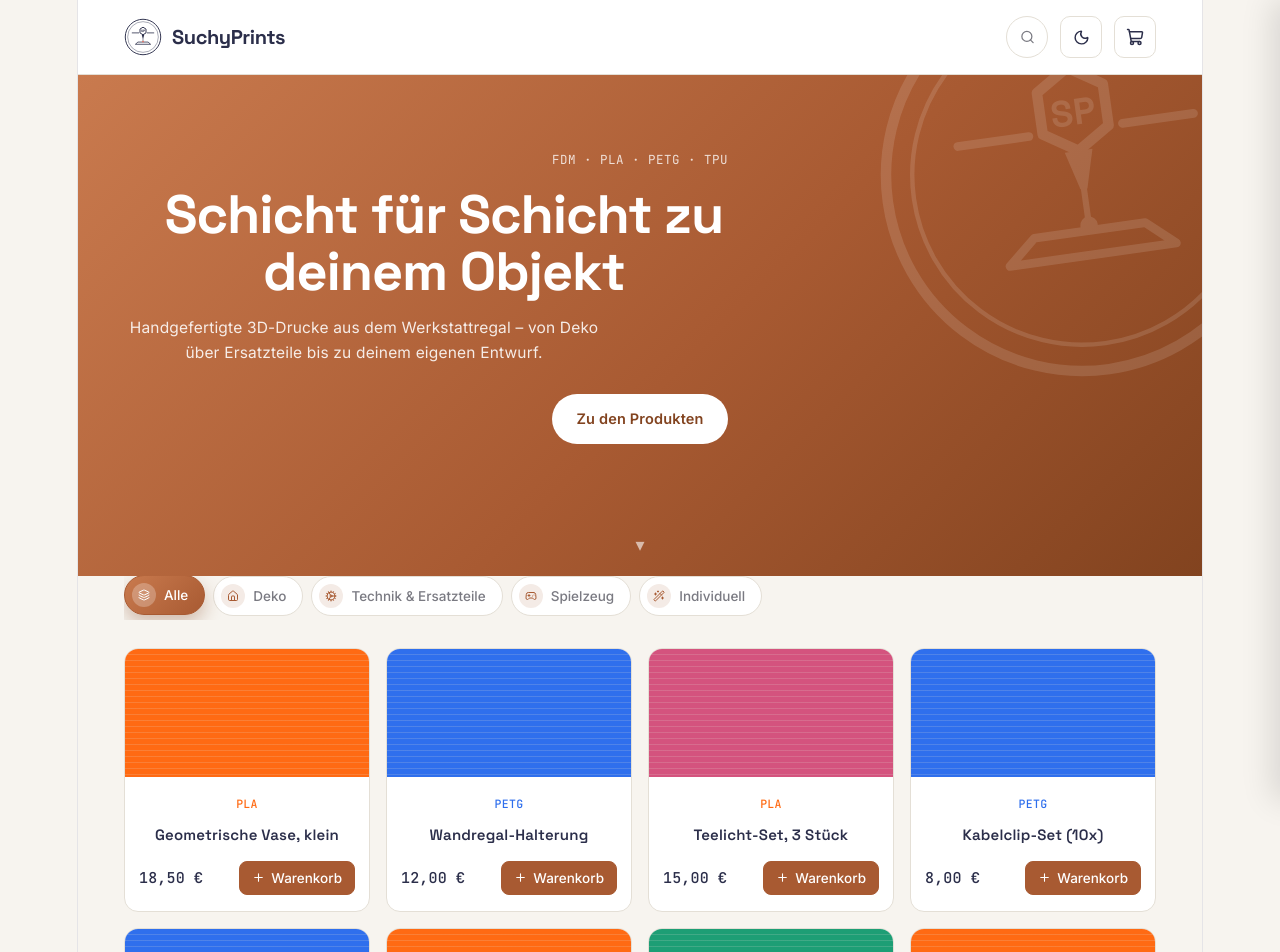
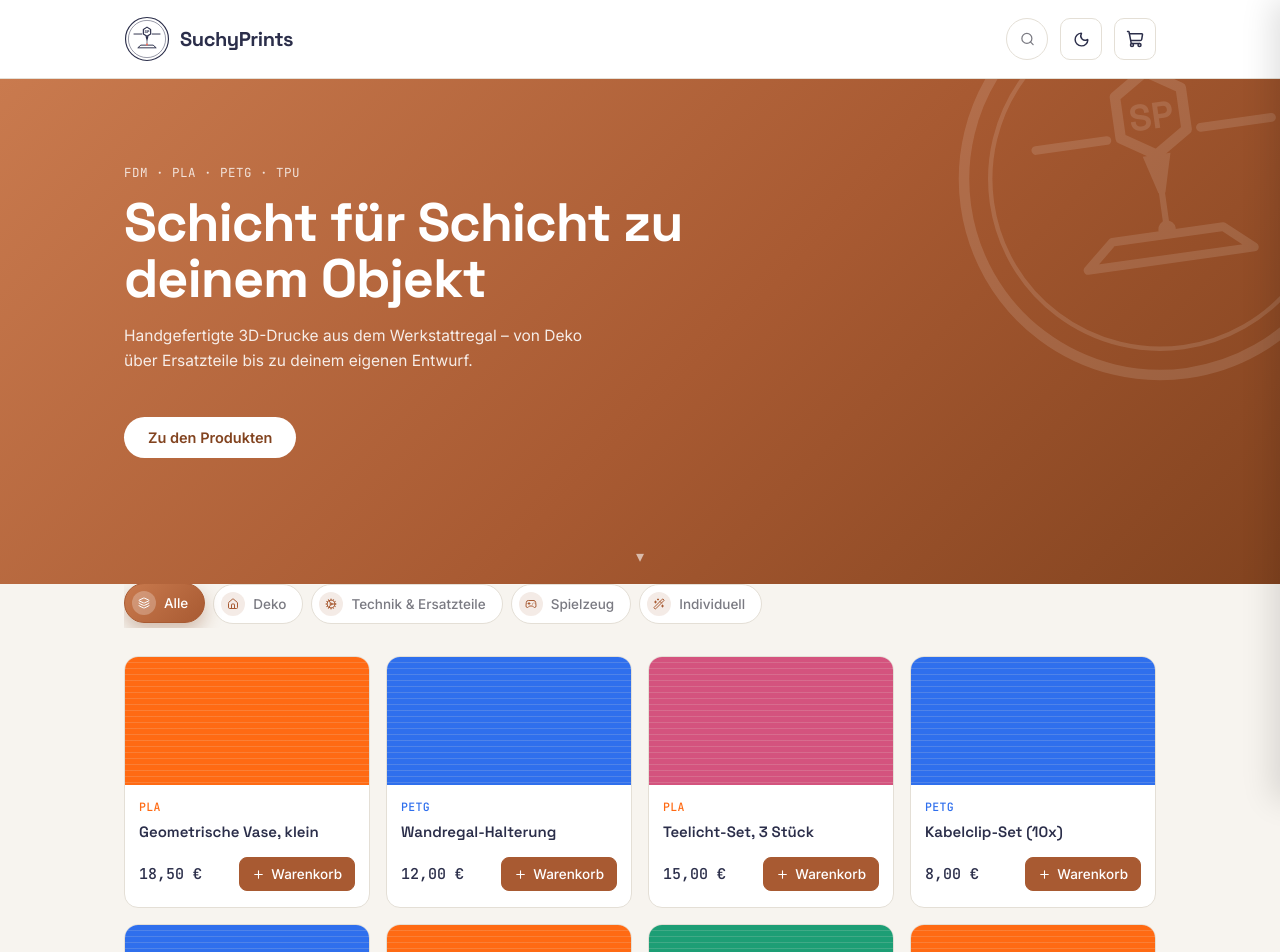
Before and after one commit to Christophsuchy/suchyprints-shop, a React (Vite) app: page / in a window 1280 px wide. Shown: the top 952 px of the page. Built offline with nearby package versions, Linux system fonts and the light colour scheme.

Commit message:
Logo im Dark Mode sichtbar, volle Bildschirmbreite

```diff
--- a/src/Shop.jsx
+++ b/src/Shop.jsx
@@ -412,7 +412,7 @@ export default function Shop() {
         <header style={{ position: "sticky", top: 0, zIndex: 30, background: "var(--surface)", borderBottom: "1px solid var(--line)" }}>
           <div style={{ maxWidth: 1080, margin: "0 auto", padding: "16px 24px", display: "flex", alignItems: "center", justifyContent: "space-between", gap: 16 }}>
             <div style={{ display: "flex", alignItems: "center", gap: 10 }}>
-              <Logo size={38} withText={false} />
+              <Logo size={46} withText={false} color={darkMode ? "#F2EBE3" : "#2B2E4A"} />
               <span style={{ fontFamily: "var(--font-display)", fontWeight: 700, fontSize: 20, letterSpacing: "-0.02em" }}>
                 SuchyPrints
               </span>
@@ -552,7 +552,7 @@ export default function Shop() {
         {/* Footer */}
         <footer style={{ borderTop: "1px solid var(--line)", marginTop: 24 }}>
           <div style={{ maxWidth: 1080, margin: "0 auto", padding: "36px 24px 44px", display: "flex", alignItems: "center", gap: 18, flexWrap: "wrap" }}>
-            <Logo size={64} />
+            <Logo size={64} color={darkMode ? "#F2EBE3" : "#2B2E4A"} />
             <div>
               <p style={{ fontFamily: "var(--font-display)", fontWeight: 700, fontSize: 16, margin: 0 }}>SuchyPrints</p>
               <p style={{ color: "var(--muted)", fontSize: 13, margin: "4px 0 0" }}>
@@ -569,7 +569,7 @@ export default function Shop() {
         <div style={{ height: 4, background: "linear-gradient(90deg, var(--accent-soft), var(--accent), var(--accent-dark))", flexShrink: 0 }} />
         <div style={{ padding: "16px 20px", borderBottom: "1px solid var(--line)", display: "flex", alignItems: "center", justifyContent: "space-between" }}>
           <div style={{ display: "flex", alignItems: "center", gap: 10 }}>
-            <Logo size={26} withText={false} />
+            <Logo size={26} withText={false} color={darkMode ? "#F2EBE3" : "#2B2E4A"} />
             <span style={{ fontFamily: "var(--font-display)", fontWeight: 600, fontSize: 17 }}>Warenkorb</span>
           </div>
           <button onClick={() => setCartOpen(false)} style={{ border: "none", background: "none", cursor: "pointer", padding: 4 }} aria-label="Schließen">
--- a/src/index.css
+++ b/src/index.css
@@ -1,111 +1,15 @@
-:root {
-  --text: #6b6375;
-  --text-h: #08060d;
-  --bg: #fff;
-  --border: #e5e4e7;
-  --code-bg: #f4f3ec;
-  --accent: #aa3bff;
-  --accent-bg: rgba(170, 59, 255, 0.1);
-  --accent-border: rgba(170, 59, 255, 0.5);
-  --social-bg: rgba(244, 243, 236, 0.5);
-  --shadow:
-    rgba(0, 0, 0, 0.1) 0 10px 15px -3px, rgba(0, 0, 0, 0.05) 0 4px 6px -2px;
-
-  --sans: system-ui, 'Segoe UI', Roboto, sans-serif;
-  --heading: system-ui, 'Segoe UI', Roboto, sans-serif;
-  --mono: ui-monospace, Consolas, monospace;
-
-  font: 18px/145% var(--sans);
-  letter-spacing: 0.18px;
-  color-scheme: light dark;
-  color: var(--text);
-  background: var(--bg);
-  font-synthesis: none;
-  text-rendering: optimizeLegibility;
-  -webkit-font-smoothing: antialiased;
-  -moz-osx-font-smoothing: grayscale;
-
-  @media (max-width: 1024px) {
-    font-size: 16px;
-  }
+* {
+  box-sizing: border-box;
 }
 
-@media (prefers-color-scheme: dark) {
-  :root {
-    --text: #9ca3af;
-    --text-h: #f3f4f6;
-    --bg: #16171d;
-    --border: #2e303a;
-    --code-bg: #1f2028;
-    --accent: #c084fc;
-    --accent-bg: rgba(192, 132, 252, 0.15);
-    --accent-border: rgba(192, 132, 252, 0.5);
-    --social-bg: rgba(47, 48, 58, 0.5);
-    --shadow:
-      rgba(0, 0, 0, 0.4) 0 10px 15px -3px, rgba(0, 0, 0, 0.25) 0 4px 6px -2px;
-  }
-
-  #social .button-icon {
-    filter: invert(1) brightness(2);
-  }
-}
-
-body {
+html, body {
   margin: 0;
+  padding: 0;
+  width: 100%;
+  min-height: 100vh;
 }
 
 #root {
-  width: 1126px;
-  max-width: 100%;
-  margin: 0 auto;
-  text-align: center;
-  border-inline: 1px solid var(--border);
-  min-height: 100svh;
-  display: flex;
-  flex-direction: column;
-  box-sizing: border-box;
+  width: 100%;
+  min-height: 100vh;
 }
-
-h1,
-h2 {
-  font-family: var(--heading);
-  font-weight: 500;
-  color: var(--text-h);
-}
-
-h1 {
-  font-size: 56px;
-  letter-spacing: -1.68px;
-  margin: 32px 0;
-  @media (max-width: 1024px) {
-    font-size: 36px;
-    margin: 20px 0;
-  }
-}
-h2 {
-  font-size: 24px;
-  line-height: 118%;
-  letter-spacing: -0.24px;
-  margin: 0 0 8px;
-  @media (max-width: 1024px) {
-    font-size: 20px;
-  }
-}
-p {
-  margin: 0;
-}
-
-code,
-.counter {
-  font-family: var(--mono);
-  display: inline-flex;
-  border-radius: 4px;
-  color: var(--text-h);
-}
-
-code {
-  font-size: 15px;
-  line-height: 135%;
-  padding: 4px 8px;
-  background: var(--code-bg);
-}
```
